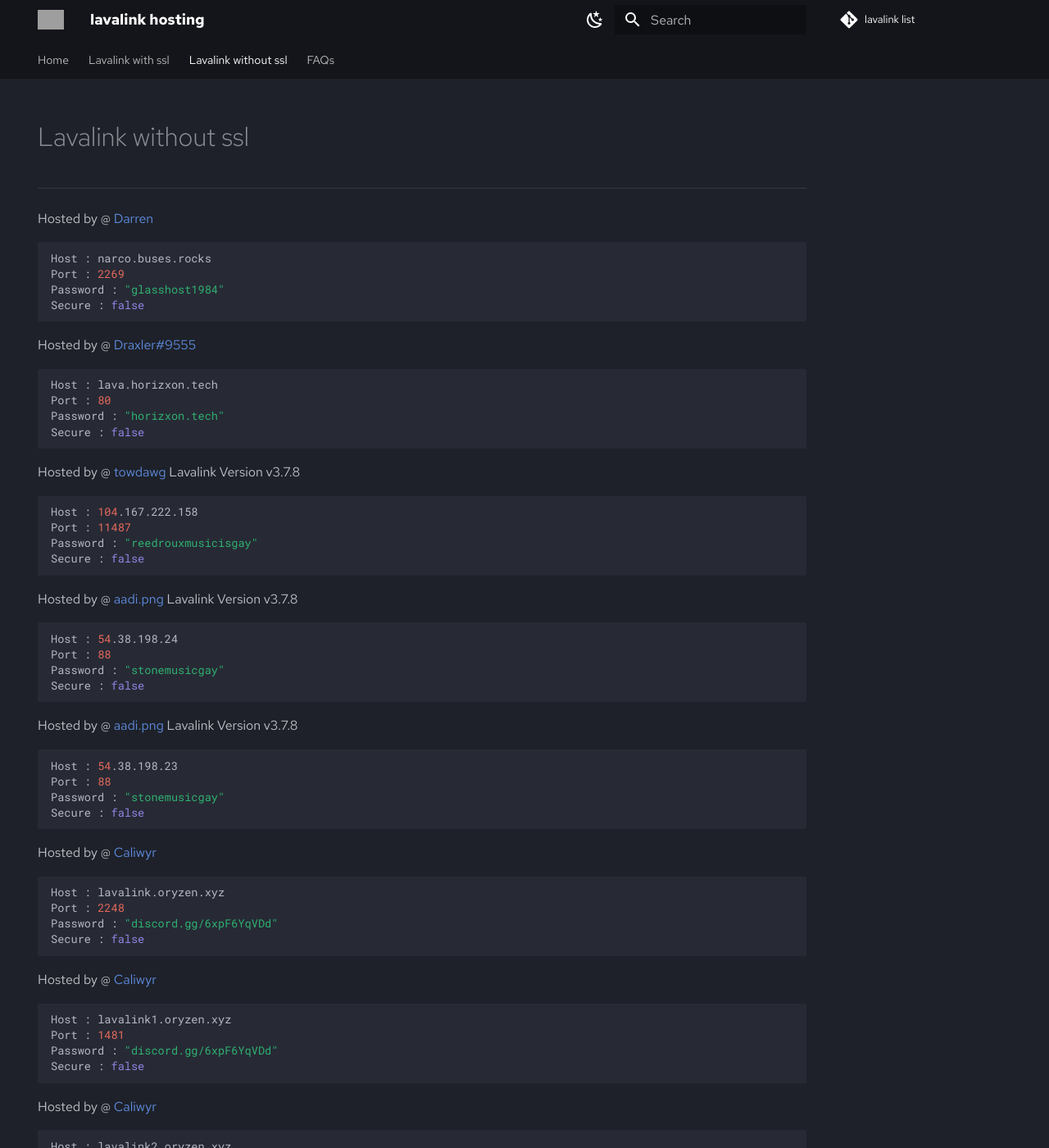
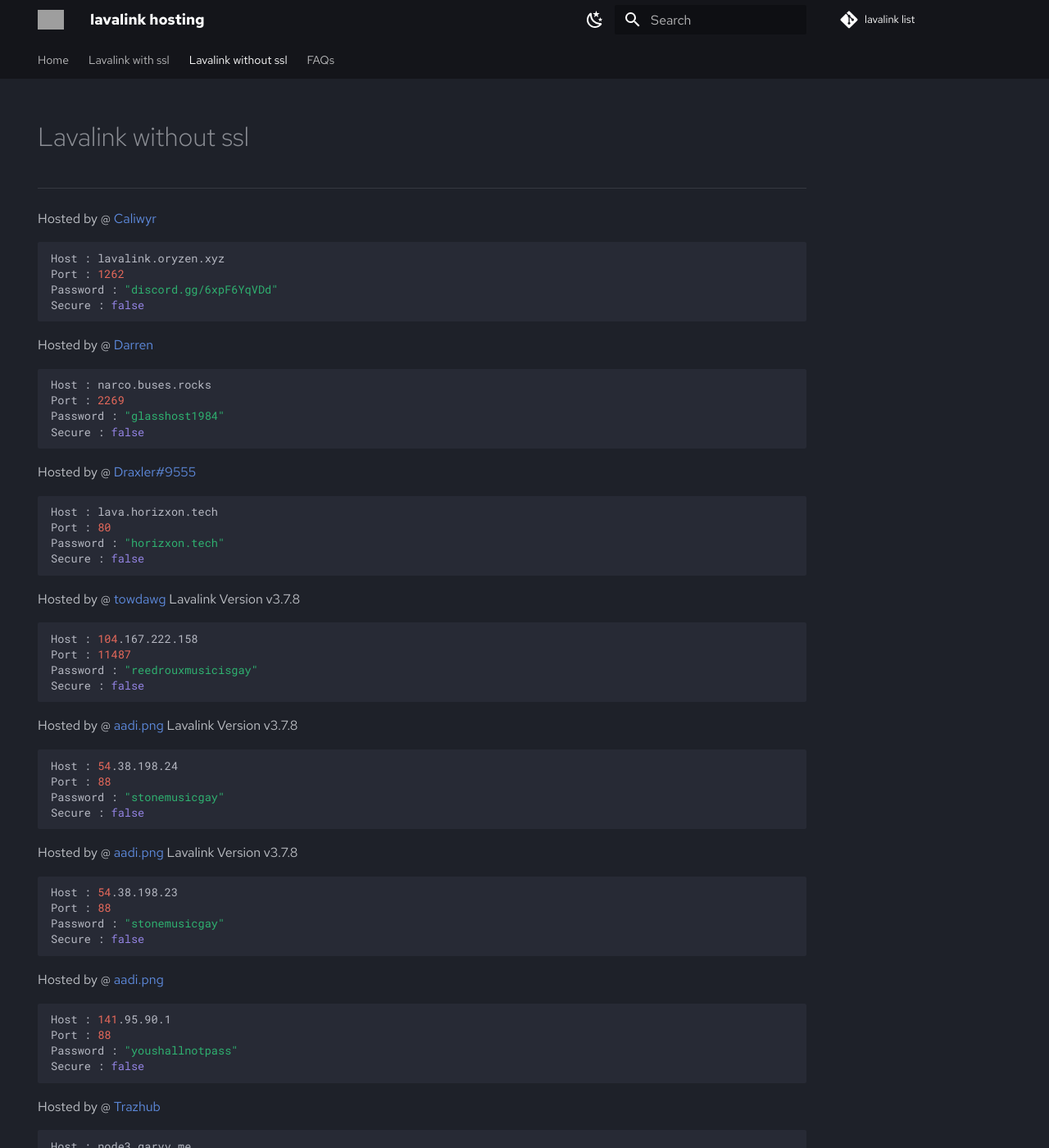
Before and after one commit to DarrenOfficial/lavalink-list, an MkDocs documentation site: the page built from docs/NoSSL/lavalink-without-ssl.md, in a window 1280 px wide and 1400 px high. Shown: the whole window at 82% size. Built offline with MkDocs 1.6.1 and Material for MkDocs 9.7.7, drawn with Linux system fonts in a browser that asks for light colours; comment, search, counter and statistics services are not loaded; some of the changed text lies outside the part shown; grey boxes are pictures that could not be loaded.

Commit message:
Update lavalink-without-ssl.md (#361)
change lavalink port and remove unworking lavalink

````diff
--- a/docs/NoSSL/lavalink-without-ssl.md
+++ b/docs/NoSSL/lavalink-without-ssl.md
@@ -7,6 +7,14 @@ description: Without SSL should work out of the box!
 <div data-ea-style="stickybox" class="dark horizontal" data-ea-publisher="darrennathanaelcom" data-ea-type="image"></div>
 
 ---
+
+Hosted by @ [Caliwyr](https://discord.gg/6xpF6YqVDd)
+```bash
+Host : lavalink.oryzen.xyz
+Port : 1262
+Password : "discord.gg/6xpF6YqVDd"
+Secure : false
+```
 
 Hosted by @ [Darren](https://discord.glasshost.net)
 ```bash
@@ -45,30 +53,6 @@ Hosted by @ [aadi.png](https://discord.gg/stonemusic) Lavalink Version v3.7.8
 Host : 54.38.198.23
 Port : 88
 Password : "stonemusicgay"
-Secure : false
-```
-
-Hosted by @ [Caliwyr](https://discord.gg/6xpF6YqVDd)
-```bash
-Host : lavalink.oryzen.xyz
-Port : 2248
-Password : "discord.gg/6xpF6YqVDd"
-Secure : false
-```
-
-Hosted by @ [Caliwyr](https://discord.gg/6xpF6YqVDd)
-```bash
-Host : lavalink1.oryzen.xyz
-Port : 1481
-Password : "discord.gg/6xpF6YqVDd"
-Secure : false
-```
-
-Hosted by @ [Caliwyr](https://discord.gg/6xpF6YqVDd)
-```bash
-Host : lavalink2.oryzen.xyz
-Port : 1317
-Password : "discord.gg/6xpF6YqVDd"
 Secure : false
 ```
 
````
